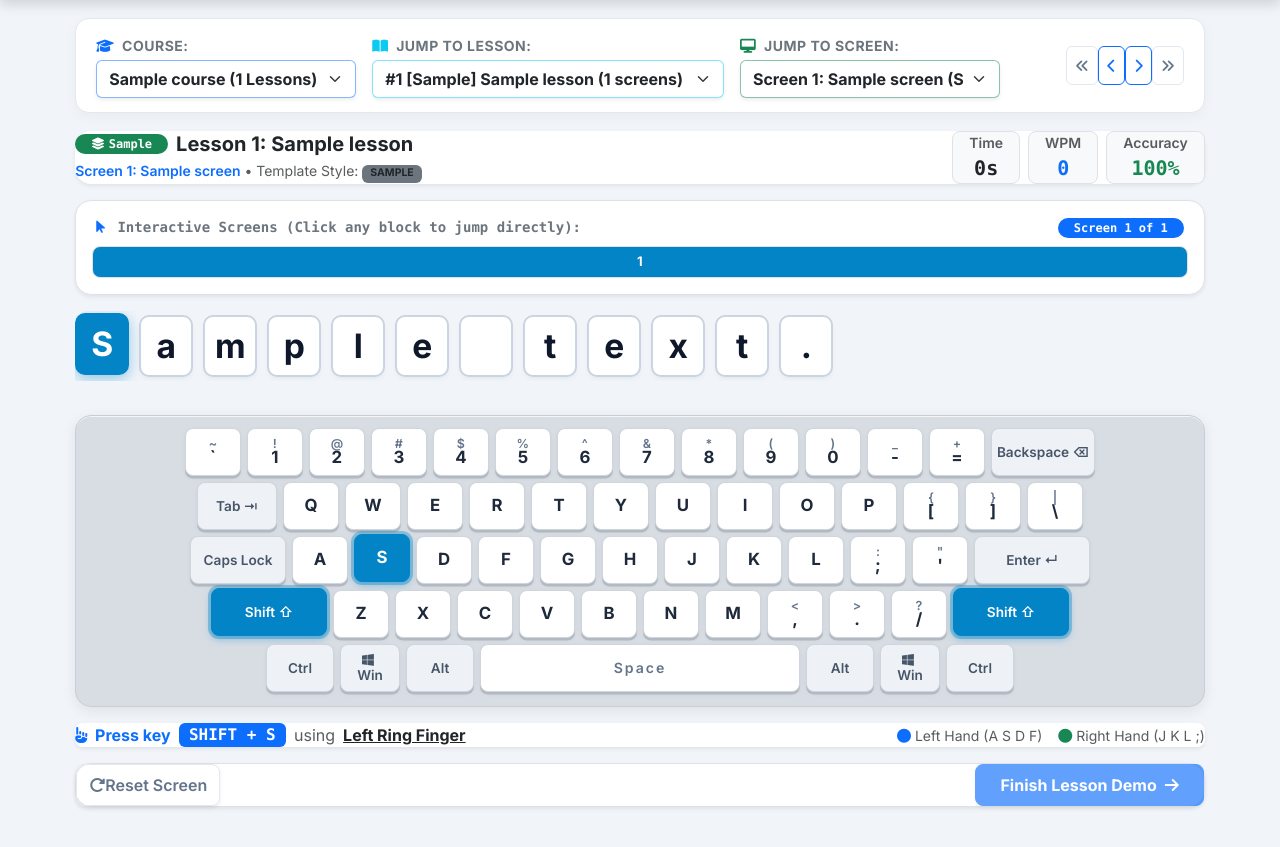
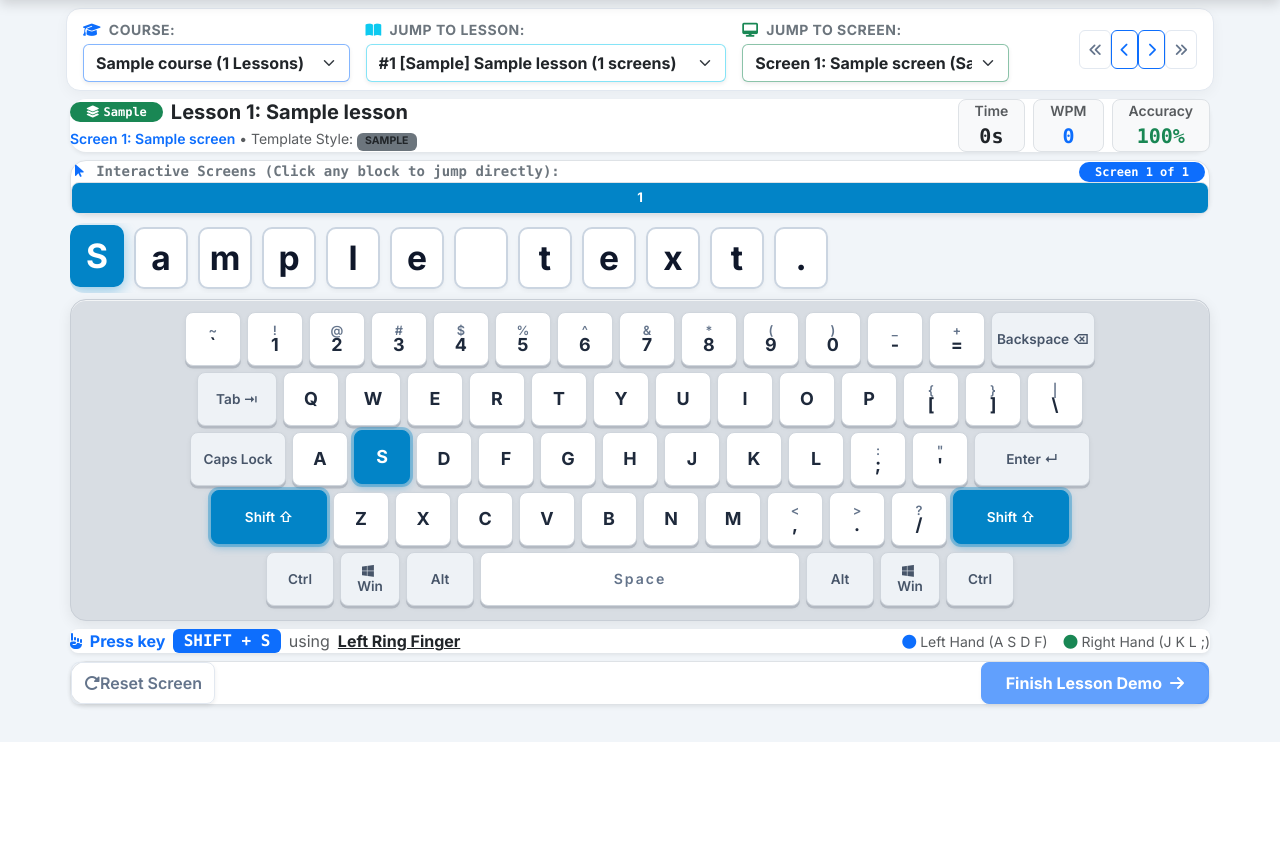
Before and after one commit to kavyanjaliyash/gittypingsoftware, a Flask app: page /lms/demo in a window 1280 px wide. Shown: the part 58-905 px from the top of the page. After the commit the page ends 800 px from the top, so only its background shows below. Run offline with Flask 3, Linux system fonts and the light colour scheme; the visitor is signed in with stand-in values (Sample User, id 1); tables that the repository leaves empty hold one stand-in row (values such as "Sample post").

Commit message:
feat: implement block and waterfall typing styles with interactive UI components and animations

```diff
--- a/static/css/typing-styles.css
+++ b/static/css/typing-styles.css
@@ -6,27 +6,41 @@
    1. BLOCK STYLE (Standard Tiles)
    -------------------------------------------------------------------------- */
 .block-typing-area {
+    position: relative;
     display: flex;
     flex-direction: column;
-    gap: 8px;
-    overflow-x: auto;
-    background-color: #f8fafc;
-    border: 2px solid #cbd5e1 !important;
-    border-radius: 12px;
-    padding: 12px 14px;
-    min-height: 96px;
+    gap: 10px;
+    overflow-y: auto !important;
+    overflow-x: hidden;
+    height: auto;
+    max-height: clamp(200px, calc(100vh - 440px), 520px);
+    background-color: #ffffff;
+    border: 1.5px solid #e2e8f0 !important;
+    border-radius: 14px;
+    padding: 14px 16px;
     width: 100%;
     max-width: 1140px;
     margin: 0 auto;
     font-family: 'Inter', system-ui, -apple-system, BlinkMacSystemFont, "Segoe UI", Roboto, Helvetica, Arial, sans-serif !important;
 }
 
+.block-typing-area > div {
+    flex-shrink: 0 !important;
+}
+
 .block-typing-area::-webkit-scrollbar {
-    height: 7px;
+    width: 8px;
+}
+.block-typing-area::-webkit-scrollbar-track {
+    background: #f8fafc;
+    border-radius: 6px;
 }
 .block-typing-area::-webkit-scrollbar-thumb {
+    background: #cbd5e1;
+    border-radius: 6px;
+}
+.block-typing-area::-webkit-scrollbar-thumb:hover {
     background: #0284c7;
-    border-radius: 4px;
 }
 
 .block-typing-area .block-char {
@@ -278,8 +292,8 @@
     width: 100%;
     max-width: 1140px;
     margin: 0 auto;
-    height: 380px;
-    min-height: 380px;
+    height: 270px;
+    min-height: 270px;
     background: linear-gradient(180deg, #38bdf8 0%, #7dd3fc 45%, #bae6fd 80%, #99f6e4 100%);
     border: 3px solid #0284c7;
     border-radius: 16px;
@@ -525,13 +539,14 @@
    5. PARAGRAPH STYLE (Continuous Multi-Line Typing with Clean Baseline Spacing)
    -------------------------------------------------------------------------- */
 .paragraph-typing-container {
+    position: relative;
     background: #ffffff;
     border: 1.5px solid #e2e8f0;
     border-radius: 14px;
-    padding: 24px 32px;
-    min-height: 220px;
-    max-height: 320px;
-    overflow-y: auto;
+    padding: 16px 24px;
+    height: auto;
+    max-height: clamp(200px, calc(100vh - 440px), 520px);
+    overflow-y: auto !important;
     width: 100%;
     max-width: 1140px;
     margin: 0 auto;
--- a/static/js/typing-styles/block-style.js
+++ b/static/js/typing-styles/block-style.js
@@ -18,8 +18,9 @@ class BlockStyleRenderer {
 
         lines.forEach((lineText, lineIdx) => {
             const rowEl = document.createElement("div");
-            rowEl.className = "d-flex flex-nowrap align-items-center w-100 py-1";
+            rowEl.className = "d-flex flex-nowrap align-items-center w-100 py-1 flex-shrink-0";
             rowEl.style.overflowX = "auto";
+            rowEl.style.flexShrink = "0";
 
             const segmentFn = window.segmentTextIntoGraphemes || function(txt) {
                 if (typeof Intl !== 'undefined' && Intl.Segmenter) {
@@ -54,6 +55,37 @@ class BlockStyleRenderer {
         // Set initial first block active
         if (this.spans.length > 0) {
             this.spans[0].className = "block-char active-char";
+            this.scrollToActiveSpan(this.spans[0]);
+        }
+    }
+
+    scrollToActiveSpan(span) {
+        if (!span) return;
+        const row = span.parentElement;
+        if (row) {
+            const spanLeft = span.offsetLeft;
+            const spanWidth = span.offsetWidth;
+            const rowWidth = row.clientWidth;
+            row.scrollTo({
+                left: spanLeft - rowWidth / 2 + spanWidth / 2,
+                behavior: 'smooth'
+            });
+        }
+        if (row && this.container) {
+            const containerRect = this.container.getBoundingClientRect();
+            const rowRect = row.getBoundingClientRect();
+            const visualTop = rowRect.top - containerRect.top;
+            const visualBottom = rowRect.bottom - containerRect.top;
+            const containerHeight = this.container.clientHeight;
+
+            // Only scroll vertically if the row is outside or near the edges of the visible area
+            if (visualTop < 5 || visualBottom > containerHeight - 5) {
+                const targetScrollTop = this.container.scrollTop + visualTop - (containerHeight / 2) + (rowRect.height / 2);
+                this.container.scrollTo({
+                    top: Math.max(0, targetScrollTop),
+                    behavior: 'smooth'
+                });
+            }
         }
     }
 
@@ -71,7 +103,7 @@ class BlockStyleRenderer {
         const nextIdx = idx + 1;
         if (nextIdx < this.spans.length && this.spans[nextIdx]) {
             this.spans[nextIdx].className = "block-char active-char";
-            this.spans[nextIdx].scrollIntoView({ behavior: 'smooth', inline: 'center', block: 'nearest' });
+            this.scrollToActiveSpan(this.spans[nextIdx]);
         }
     }
 
@@ -88,7 +120,7 @@ class BlockStyleRenderer {
         // Set target span as active
         if (this.spans[newIdx]) {
             this.spans[newIdx].className = "block-char active-char";
-            this.spans[newIdx].scrollIntoView({ behavior: 'smooth', inline: 'center', block: 'nearest' });
+            this.scrollToActiveSpan(this.spans[newIdx]);
         }
     }
 
--- a/static/js/typing-styles/paragraph-style.js
+++ b/static/js/typing-styles/paragraph-style.js
@@ -147,8 +147,16 @@ class ParagraphStyleRenderer {
             const line = span.closest(".paragraph-line") || span;
             const containerRect = this.flowContainer.getBoundingClientRect();
             const lineRect = line.getBoundingClientRect();
-            if (lineRect.bottom > containerRect.bottom - 15 || lineRect.top < containerRect.top + 15) {
-                line.scrollIntoView({ behavior: 'smooth', block: 'nearest' });
+            const visualTop = lineRect.top - containerRect.top;
+            const visualBottom = lineRect.bottom - containerRect.top;
+            const containerHeight = this.flowContainer.clientHeight;
+
+            if (visualTop < 5 || visualBottom > containerHeight - 5) {
+                const targetScrollTop = this.flowContainer.scrollTop + visualTop - (containerHeight / 2) + (lineRect.height / 2);
+                this.flowContainer.scrollTo({
+                    top: Math.max(0, targetScrollTop),
+                    behavior: 'smooth'
+                });
             }
         }
     }
--- a/templates/demo/practice.html
+++ b/templates/demo/practice.html
@@ -37,6 +37,7 @@
             position: sticky;
             top: 0;
             z-index: 1030;
+            flex-shrink: 0;
         }
 
         .demo-pill-badge {
@@ -59,13 +60,15 @@
             border-radius: 14px;
             border: 1px solid #e2e8f0;
             box-shadow: 0 4px 14px rgba(0, 0, 0, 0.04);
-            padding: 14px 20px;
-            margin-bottom: 18px;
+            padding: 8px 16px;
+            margin-bottom: 8px;
+            flex-shrink: 0;
         }
 
         .portal-container {
             max-width: 1180px;
-            margin: 18px auto 40px auto;
+            width: 100%;
+            margin: 8px auto 12px auto;
             padding: 0 16px;
         }
 
@@ -81,7 +84,7 @@
             background: transparent !important;
             border: none !important;
             padding: 0 !important;
-            margin: 0 0 0.5rem 0 !important;
+            margin: 0 0 0.4rem 0 !important;
             box-shadow: none !important;
         }
 
@@ -112,13 +115,13 @@
             border: 1px solid #cfd5dc;
             border-radius: 8px;
             min-width: 56px;
-            height: 48px;
+            height: 54px;
             display: flex;
             flex-direction: column;
             align-items: center;
             justify-content: center;
             font-weight: 600;
-            font-size: 1.18rem;
+            font-size: 1.2rem;
             color: #1e293b;
             box-shadow: 0 2.5px 0 #b3b9c2, 0 2px 5px rgba(0, 0, 0, 0.05);
             transition: all 0.12s ease;
@@ -128,12 +131,12 @@
             position: relative;
         }
         .keyboard-key .key-top {
-            font-size: 0.78rem;
+            font-size: 0.8rem;
             color: #64748b;
             margin-bottom: -1px;
         }
         .keyboard-key .key-bottom {
-            font-size: 1.05rem;
+            font-size: 1.12rem;
             font-weight: 700;
             color: #1e293b;
         }
@@ -366,7 +369,7 @@
     <div class="lesson-container">
 
         <!-- Header Information Banner -->
-        <div class="card border-0 shadow-sm rounded-4 p-3.5 mb-3 bg-white d-flex flex-row justify-content-between align-items-center flex-wrap gap-2">
+        <div class="card border-0 shadow-sm rounded-4 p-2.5 px-3.5 mb-2 bg-white d-flex flex-row justify-content-between align-items-center flex-wrap gap-2 flex-shrink-0">
             <div>
                 <div class="d-flex align-items-center gap-2 mb-1">
                     <span class="badge {% if current_lesson.chapter == 'Advanced' %}bg-danger{% elif current_lesson.chapter == 'Intermediate' %}bg-primary{% else %}bg-success{% endif %} text-white rounded-pill px-3 py-1 font-monospace fw-bold">
@@ -400,8 +403,8 @@
         </div>
 
         <!-- 4. Interactive Clickable Segmented Screen Progress Bar -->
-        <div class="mb-3 p-3 bg-white rounded-4 border shadow-sm">
-            <div class="d-flex justify-content-between align-items-center mb-2 px-1">
+        <div class="mb-2 p-2.5 bg-white rounded-4 border shadow-sm flex-shrink-0">
+            <div class="d-flex justify-content-between align-items-center mb-1.5 px-1">
                 <span class="text-secondary fw-bold font-monospace small">
                     <i class="fa-solid fa-mouse-pointer text-primary me-1"></i> Interactive Screens (Click any block to jump directly):
                 </span>
@@ -418,7 +421,7 @@
         <div id="typing-text-box"></div>
 
         <!-- 6. Standard PC / Windows Virtual Keyboard -->
-        <div class="virtual-keyboard mb-3">
+        <div class="virtual-keyboard mb-2 flex-shrink-0">
             <!-- Row 1: Numbers & Symbols -->
             <div class="keyboard-row">
                 <div class="keyboard-key" data-key="`"><span class="key-top">~</span><span class="key-bottom">`</span></div>
@@ -501,7 +504,7 @@
         </div>
 
         <!-- 7. Dynamic Finger Guidance Bar -->
-        <div class="card border-0 shadow-sm rounded-3 p-2.5 mb-3 bg-white d-flex flex-row align-items-center justify-content-between">
+        <div class="card border-0 shadow-sm rounded-3 p-2.5 mb-2 bg-white d-flex flex-row align-items-center justify-content-between flex-shrink-0">
             <div class="d-flex align-items-center gap-2" id="finger-guide-text">
                 <span class="text-primary fw-bold"><i class="fa-solid fa-hand-point-up me-1"></i> Hand Guide:</span>
                 <span class="text-muted">Start typing on your keyboard...</span>
@@ -516,7 +519,7 @@
         <input type="text" id="typing-input" style="opacity: 0; position: fixed; left: -9999px; top: -9999px;" autocomplete="off" autocorrect="off" autocapitalize="off" spellcheck="false">
 
         <!-- 8. Bottom Action Controls Bar -->
-        <div class="d-flex justify-content-between align-items-center bg-white p-3.5 rounded-4 border shadow-sm">
+        <div class="d-flex justify-content-between align-items-center bg-white p-2.5 px-3.5 rounded-4 border shadow-sm flex-shrink-0">
             <div class="d-flex align-items-center gap-2">
                 <button id="retry-btn" type="button" class="btn btn-outline-secondary px-3.5 py-2 fw-semibold rounded-3 shadow-sm d-flex align-items-center gap-1.5">
                     <i class="fa-solid fa-rotate-right"></i> <span>Reset Screen</span>
```
Also changed, not shown: templates/student/lesson.html (+12 -12 lines).
